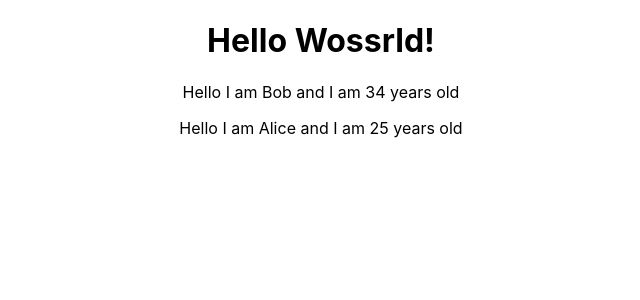
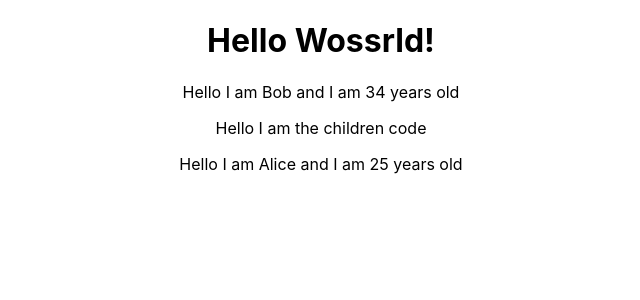
Before and after one commit to ChanakaR/react-complete-guide, a React (Create React App) app: page / in a window 1280 px wide. Shown: the top 300 px of the page, without its empty margins (319-959 px from the left). Built offline with nearby package versions, Linux system fonts and the light colour scheme.

Commit message:
added children property usage {props.children}

```diff
--- a/src/App.js
+++ b/src/App.js
@@ -8,7 +8,7 @@ class App extends Component {
     return (
       <div className="App">
         <h1>Hello Wossrld!</h1>
-        <Person name="Bob" age="34"></Person>
+        <Person name="Bob" age="34">Hello I am the children code</Person>
         <Person name="Alice" age="25"></Person>
       </div>
     );
--- a/src/ComponentExample/Person.js
+++ b/src/ComponentExample/Person.js
@@ -6,7 +6,12 @@
 import React from 'react';
 
 const Person = (props) => {
-    return <p>Hello I am {props.name} and I am {props.age} years old</p>;
+    return (
+    <div>
+        <p>Hello I am {props.name} and I am {props.age} years old</p>
+        <p>{props.children}</p>
+    </div>
+    );
 }
 
 export default Person;
```
Also changed, not shown: src/ComponentExample/ReadMe.md.
